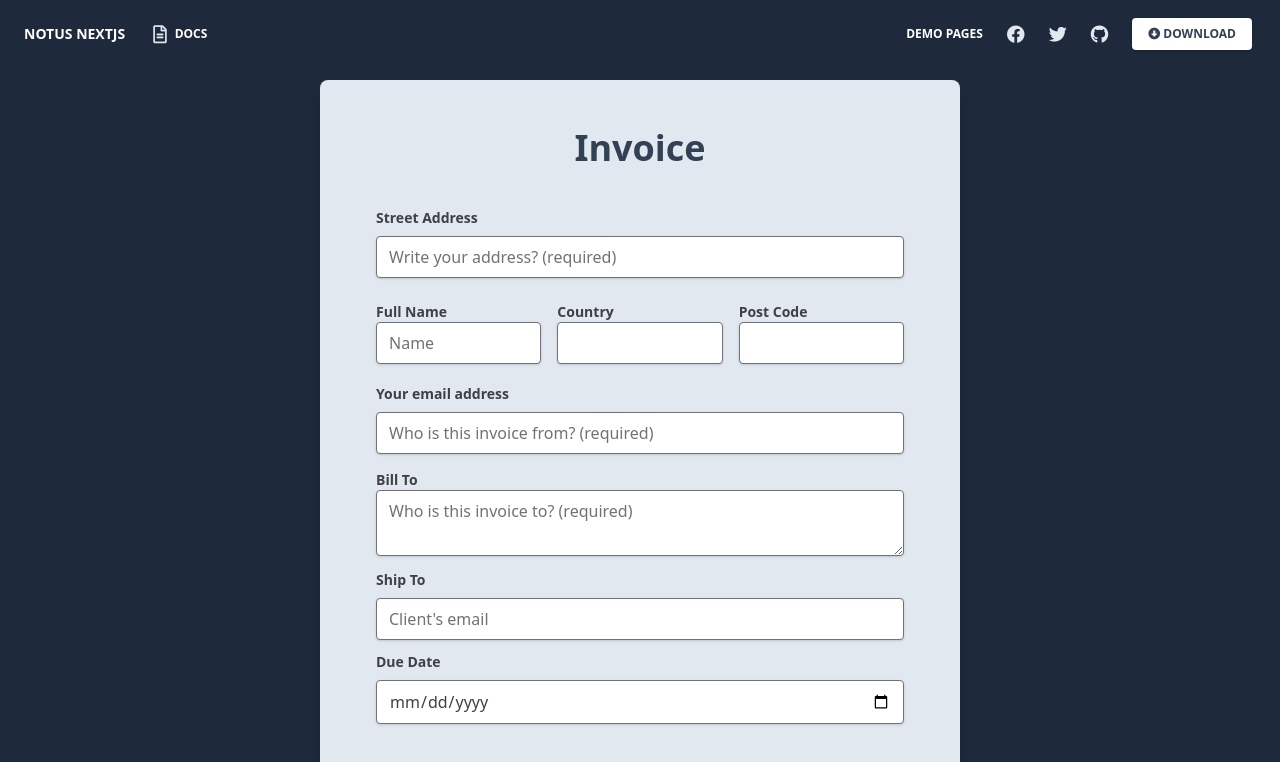
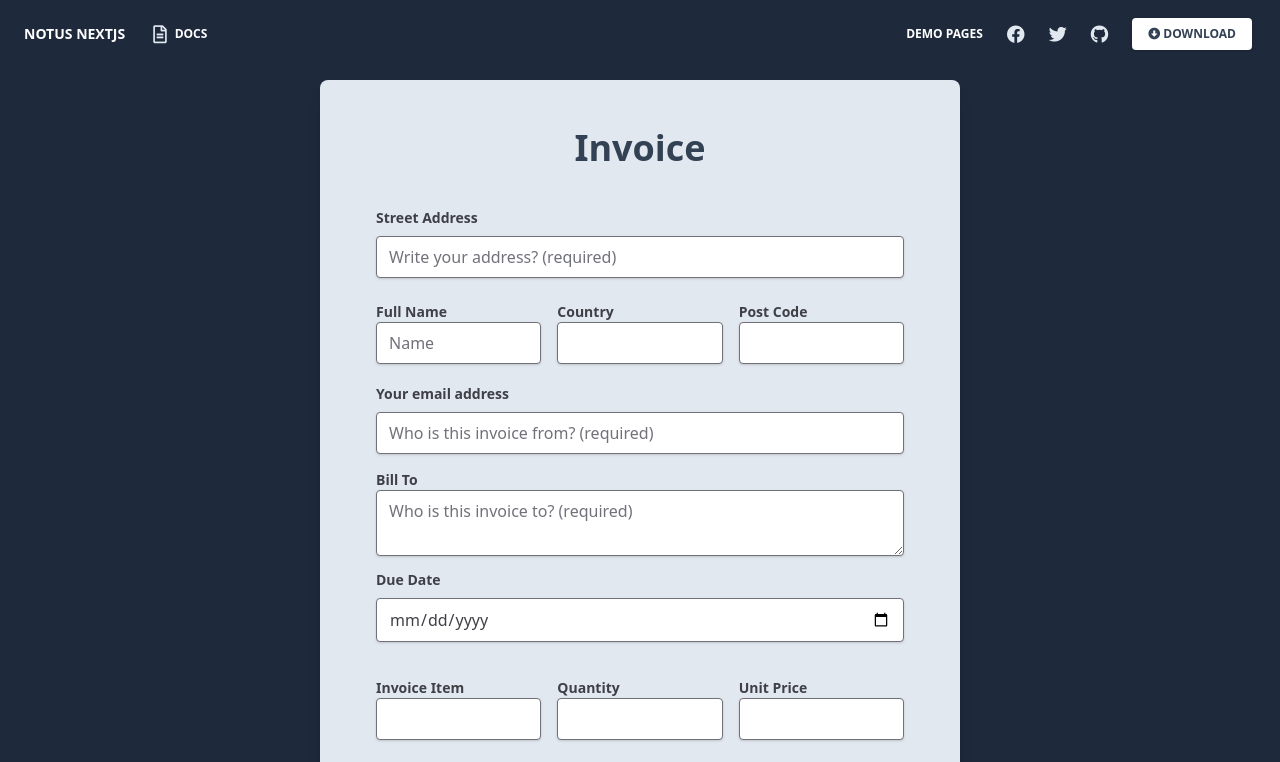
Before and after one commit to codewithaltin/banking-management-web-app, a Next.js app: page /auth/invoice_details in a window 1280 px wide. Shown: the top 762 px of the page. Built offline with nearby package versions, Linux system fonts and the light colour scheme.

Commit message:
ship to removed

```diff
--- a/pages/auth/invoice_details.js
+++ b/pages/auth/invoice_details.js
@@ -29,9 +29,6 @@ function Invoice() {
             .email("Please enter a valid e-mail"),
 
         billTo: Yup.string().required("Email is required.")
-            .email("Please enter a valid e-mail"),
-
-        shipTo: Yup.string().required("Email is required.")
             .email("Please enter a valid e-mail"),
 
         dueDate: Yup.string().required("Date is required."),
@@ -66,7 +63,6 @@ function Invoice() {
             postCode: '',
             sender: '',
             billTo: '',
-            shipTo: '',
             dueDate: '',
             itemDescription: '',
             qty: '',
@@ -206,20 +202,6 @@ function Invoice() {
                                                     <label
                                                         className="block text-gray-700 text-sm font-bold mb-2"
                                                     >
-                                                        Ship To
-                                                    </label>
-                                                    <input
-                                                        className="shadow appearance-none border rounded w-full py-2 px-3 text-gray-700 mb-3 leading-tight focus:outline-none focus:shadow-outline"
-                                                        id="shipTo"
-                                                        name="shipTo"
-                                                        type="email"
-                                                        placeholder="Client's email"
-                                                        {...register('shipTo')}
-                                                    />
-                                                    <small role="alert" className=" text-red-500 ">{errors.shipTo?.message}</small>
-                                                    <label
-                                                        className="block text-gray-700 text-sm font-bold mb-2"
-                                                    >
                                                         Due Date
                                                     </label>
                                                     <input
```
